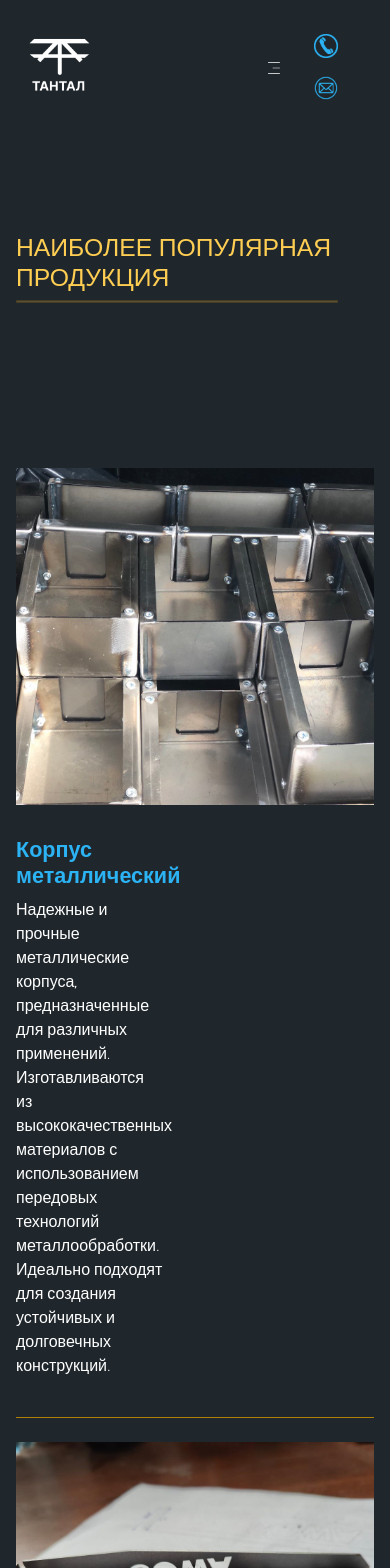
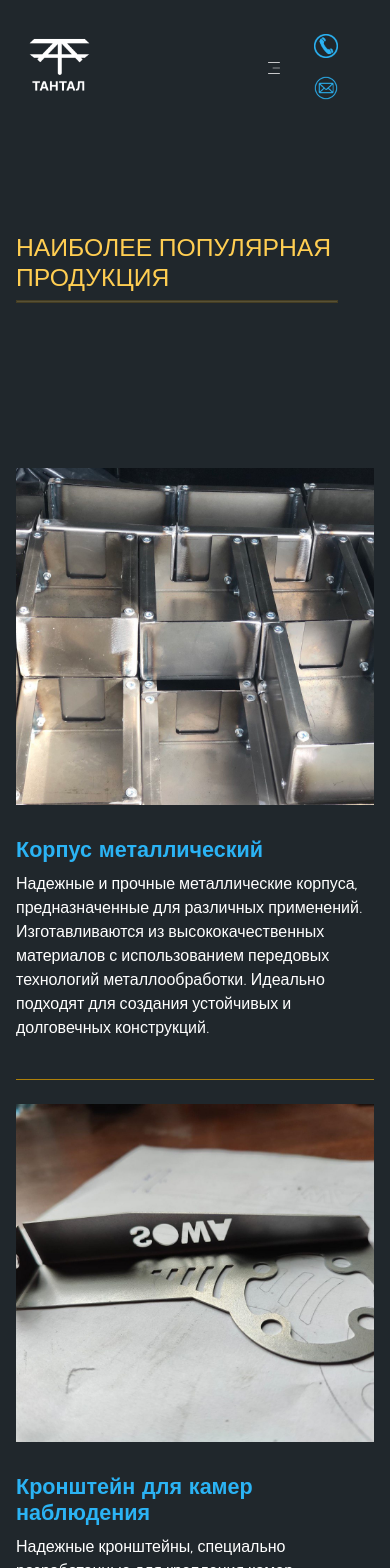
Before and after one commit to iamjggrnaut/tantal, a React (Create React App) app: page /products in a window 390 px wide. Shown: the top 1568 px of the page. Built offline with nearby package versions, Linux system fonts and the light colour scheme.

Commit message:
Update App.css

```diff
--- a/src/App.css
+++ b/src/App.css
@@ -626,4 +626,7 @@ div {
     cursor: pointer;
   }
 
+  .prod-info {
+    max-width: 100%;
+  }
 }
```
